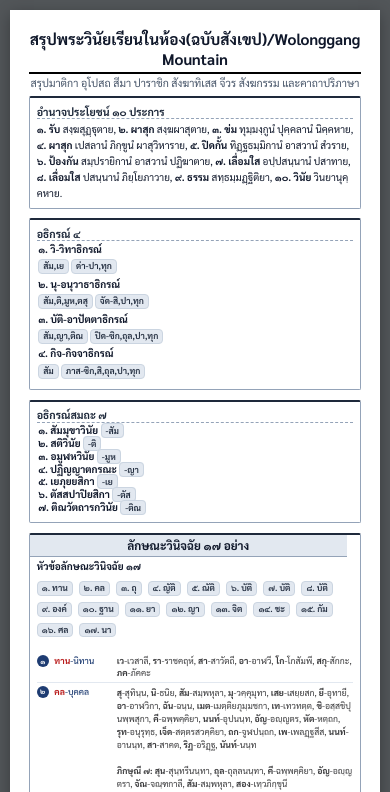
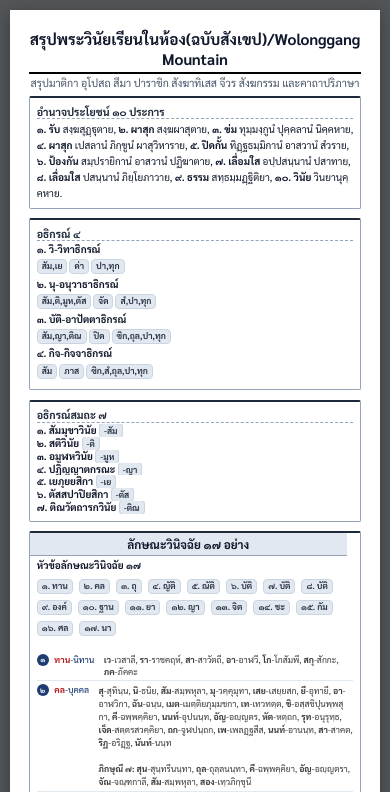
Before and after one commit to ittipunyo41-code/vinaya2, a plain HTML site: page index.html in a window 390 px wide. Shown: the top 792 px of the page. Drawn offline with Linux system fonts and the light colour scheme.

Commit message:
edit bullet error

```diff
--- a/index.html
+++ b/index.html
@@ -48,7 +48,9 @@
                                 วิ-วิทาธิกรณ์</strong>
                             <div class="pill-row">
                                 <span class="pill">สัม,เย</span>
-                                <span class="pill">ด่า-ปา,ทุก</span>
+                                <span class="pill">ด่า</span>
+                                <span class="pill">ปา,ทุก</span>
+
                             </div>
                         </li>
                         <li style="text-align: left;">
@@ -56,8 +58,10 @@
                                 style="text-align: left;">๒.
                                 นุ-อนุวาธาธิกรณ์</strong>
                             <div class="pill-row">
-                                <span class="pill">สัม,ติ,มูห,ตสุ</span>
-                                <span class="pill">จัด-สิ,ปา,ทุก</span>
+                                <span class="pill">สัม,ติ,มูห,ตัส</span>
+                                <span class="pill">จัด</span>
+                                <span class="pill">สํ,ปา,ทุก</span>
+
                             </div>
                         </li>
                         <li style="text-align: left;">
@@ -66,7 +70,9 @@
                                 บัติ-อาปัตตาธิกรณ์</strong>
                             <div class="pill-row">
                                 <span class="pill">สัม,ญา,ติณ</span>
-                                <span class="pill">ปิด-ซิก,ถุล,ปา,ทุก</span>
+                                <span class="pill">ปิด</span>
+                                <span class="pill">ซิก,ถุล,ปา,ทุก</span>
+
                             </div>
                         </li>
                         <li style="text-align: left;">
@@ -75,7 +81,9 @@
                                 กิจ-กิจจาธิกรณ์</strong>
                             <div class="pill-row">
                                 <span class="pill">สัม</span>
-                                <span class="pill">ภาส-ซิก,สิ,ถุล,ปา,ทุก</span>
+                                <span class="pill">ภาส</span>
+                                <span class="pill">ซิก,สํ,ถุล,ปา,ทุก</span>
+
                             </div>
                         </li>
                     </ul>
@@ -926,7 +934,6 @@
                     </table>
                 </div>
 
-
                 <!-- แม่บทในเรื่องการฆ่า -->
                 <div class="card">
                     <h3>แม่บทในเรื่องการฆ่า</h3>
--- a/style.css
+++ b/style.css
@@ -149,8 +149,8 @@ th { background: #fef08a; font-weight: 600; }
     margin-bottom: 0.9mm;
 }
 
-.vertical-list { margin: 0.4mm 0; padding-left: 0.4mm; }
-.vertical-item { padding: 0.3mm 0; border-bottom: 1px dashed #e2e8f0; font-size: 7.5pt; }
+.vertical-list { margin: 0.4mm 0; padding-left: 0; list-style: none; overflow-wrap: break-word; word-break: break-word; }
+.vertical-item { padding: 0.3mm 0; border-bottom: 1px dashed #e2e8f0; font-size: 7.5pt; overflow-wrap: break-word; word-break: break-word; }
 .vertical-item:last-child { border-bottom: none; }
 
 .two-cols {
@@ -176,6 +176,10 @@ th { background: #fef08a; font-weight: 600; }
 
 .pill-row { display: flex; flex-wrap: wrap; gap: 2px; margin: 1mm 0; }
 .pill { font-size: 6.5pt; padding: 1px 4px; background: #e2e8f0; color: #1e293b; border-radius: 4px; font-weight: 600; border: 1px solid #cbd5e1; }
+
+/* Override browser defaults for ul/li inside cards */
+.card ul { padding-left: 0; margin: 0; list-style: none; }
+.card li { overflow-wrap: break-word; word-break: break-word; }
 
 /* Vinicchaya List Styles */
 .vinicchaya-list { margin-top: 0.5mm; }
@@ -217,6 +221,38 @@ th { background: #fef08a; font-weight: 600; }
 .p24-grid { display: flex; flex-wrap: wrap; gap: 0.5mm 2mm; font-size: 7pt; margin-top: 0.3mm; }
 .p24-grid span { display: inline-block; }
 
+/* Mobile: ซ่อน overflow และปรับ bullet list ให้พอดีหน้าจอ */
+@media (max-width: 599px) {
+    .vertical-list {
+        overflow: hidden;
+        max-width: 100%;
+    }
+    .vertical-item {
+        overflow: hidden;
+        text-overflow: ellipsis;
+    }
+    .card ul {
+        overflow: hidden;
+        max-width: 100%;
+    }
+    .card li {
+        overflow: hidden;
+    }
+    .vinicchaya-list .v-item .title {
+        white-space: normal;
+        min-width: auto;
+    }
+    .pill-row {
+        overflow: hidden;
+    }
+    .pill {
+        max-width: 100%;
+        overflow: hidden;
+        text-overflow: ellipsis;
+        white-space: nowrap;
+    }
+}
+
 /* การตั้งค่าสำหรับการพิมพ์ (Print) */
 @media print {
     @page { size: A4 portrait; margin: 4mm; }
```
